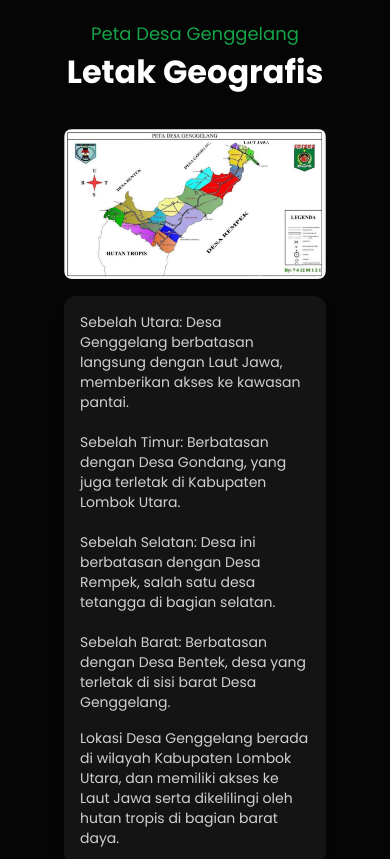
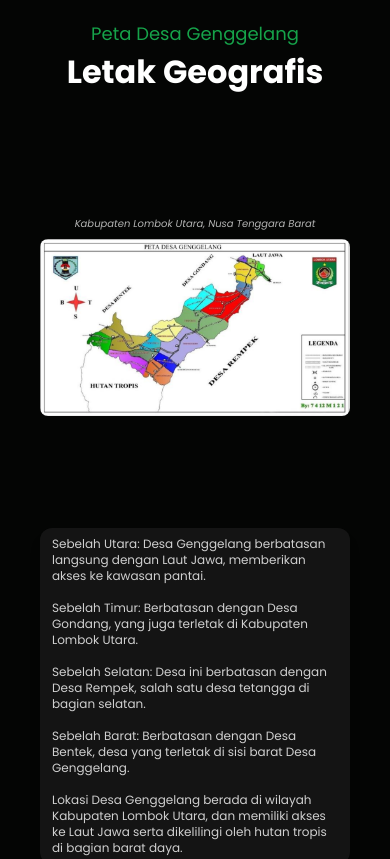
Before and after one commit to bangchand/playit-competition, a React (Vite) app: page / in a window 390 px wide. Shown: the part 5240-6099 px from the top of the page. Built offline with nearby package versions, Linux system fonts and the light colour scheme; the HTML template or start-up script is replaced by a standard one.

Commit message:
fix geografis

```diff
--- a/src/Section/Geografis.tsx
+++ b/src/Section/Geografis.tsx
@@ -1,20 +1,23 @@
-import React from "react";
+  import React from "react";
 import letakGeografis from "../assets/geografis.png"
 import { PinContainer } from "../components/3DPin";
 
 const Geografis: React.FC = () => {
   return (
-    <section className="flex flex-col md:flex-row items-center justify-between  min-h-screen mx-8 relative">
+    <section className="flex flex-col md:flex-row items-center justify-between  min-h-screen mx-2 relative">
       <div className="absolute inset-0 opacity-30 pointer-events-none"></div>
 
-      <div className="md:absolute lg:top-24 lg:right-[5%] md:top-24 md:left-[25%] w-full md:w-auto text-center md:text-center lg:text-right mb-6 md:mb-0">
+      <div className="mb-0 md:absolute lg:top-24 lg:right-[5%] md:top-24 md:left-[25%] w-full md:w-auto text-center md:text-center lg:text-right md:mb-0">
         <p className="text-green-600 text-lg">Peta Desa Genggelang</p>
-        <h1 className="text-white text-[2rem] md:text-[2.5rem] font-bold mb-2">
+        <h1 className="text-white text-[2rem] md:text-[2.5rem] font-bold">
           Letak Geografis
         </h1>
       </div>
 
-      <div className="relative z-0 w-full lg:w-full max-w-4xl mb-4 md:mb-0 md:absolute lg:absolute md:left-[10%] md:top-[20%] lg:left-[3%] xl:left-0 lg:top-[25%]">
+      <div className="relative z-0 w-full lg:w-full max-w-4xl md:mb-0 md:absolute lg:absolute md:left-[10%] md:top-[20%] lg:left-[3%] xl:left-0 lg:top-[25%]">
+      <h1 className="py-2 text-center relative mb-0 md:top-[66%] lg:left-[6%] lg:top-[66%] text-white/70 transition-all duration-300 hover:text-white italic text-[10px] md:text-sm">
+        Kabupaten Lombok Utara, Nusa Tenggara Barat
+      </h1>
         <img
           src={letakGeografis}
           alt="Peta Desa Genggelang"
@@ -30,13 +33,11 @@ const Geografis: React.FC = () => {
         </PinContainer>
       </div>
 
-      <h1 className="absolute top-[13%] left-[10%] md:top-[66%] sm:hidden lg:left-[6%] lg:top-[66%] text-white/70 transition-all duration-300 hover:text-white italic pl-3 pt-2 text-[10px] md:text-sm mb-4">
-        Kabupaten Lombok Utara, Nusa Tenggara Barat
-      </h1>
 
 
-      <div className="bg-[#141414] backdrop-blur-md p-4 text-white/80 rounded-xl shadow-lg md:border border-white/30 w-full md:w-auto md:max-w-md md:mb-0 md:absolute md:left-[63%] md:top-[27%]">
-        <p className="text-sm md:text-base mb-4">
+
+      <div className="bg-[#141414] backdrop-blur-md py-2 px-1 text-white/80 rounded-xl shadow-lg md:border border-white/30 w-full md:w-auto md:max-w-md md:mb-0 md:absolute md:left-[63%] md:top-[27%]">
+        <p className="text-xs md:text-base px-2 mb-4">
           Sebelah Utara: Desa Genggelang berbatasan langsung dengan Laut Jawa,
           memberikan akses ke kawasan pantai. <br /><br />
 
@@ -49,7 +50,7 @@ const Geografis: React.FC = () => {
           Sebelah Barat: Berbatasan dengan Desa
           Bentek, desa yang terletak di sisi barat Desa Genggelang.
         </p>
-        <p className="text-sm md:text-base">
+        <p className="text-xs px-2 md:text-base">
         Lokasi Desa Genggelang berada di wilayah Kabupaten Lombok Utara, dan memiliki akses ke Laut Jawa serta dikelilingi oleh hutan tropis di bagian barat daya.
         </p>
       </div>
--- a/src/components/Navbar.tsx
+++ b/src/components/Navbar.tsx
@@ -82,8 +82,8 @@ const Nav = styled.nav<{ isSticky: boolean }>`
   .dropdown {
     position: absolute;
     top: 150%; /* Tepat di bawah elemen "Contact" */
-    left: -20%; /* Default pergeseran ke kiri untuk desktop */
-    transform: translateY(10%);
+    right: -20%; /* Tidak ada pergeseran ke kanan */
+    transform: translateY(10%); /* Pastikan tidak ada pergeseran vertikal */
     background: ${({ isSticky }) =>
       isSticky ? "rgba(30, 30, 30, 0.9)" : "rgba(0, 10, 0, 0.7)"};
     padding: 10px;
@@ -104,6 +104,11 @@ const Nav = styled.nav<{ isSticky: boolean }>`
         background-color: rgba(255, 255, 255, 0.1);
       }
     }
+
+  }
+
+  .dropdown-wrapper {
+    position: relative; /* Supaya dropdown mengikuti posisi "Contact" */
   }
 
   /* Menampilkan dropdown */
@@ -114,17 +119,12 @@ const Nav = styled.nav<{ isSticky: boolean }>`
   }
 
   @media (max-width: 768px) {
-    .dropdown {
-      left: unset;  /* Menghapus left */
-      right: -20%;  /* Mengganti menjadi right pada mobile */
-    }
-  }
-
-  @media (max-width: 768px) {
     top: 3%;
     margin: 0 0 5px 4px;
     padding: 8px 15px;
     font-size: 14px;
+
+
 
     a {
       border-bottom: 2px solid transparent; /* Menggunakan border-bottom untuk underline di mobile */
```
